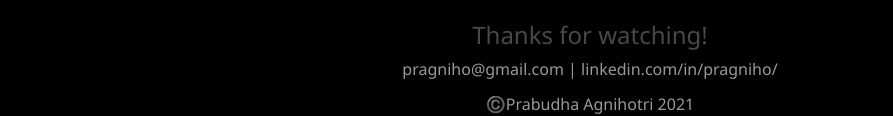
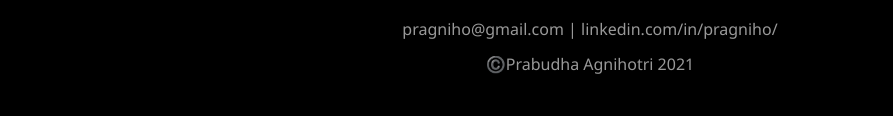
Before and after one commit to Prabudha06/portfolio, a website: page CrisisEvent.html in a window 1280 px wide. Shown: the part 6886-7002 px from the top of the page, without its empty margins (50-943 px from the left). Drawn offline with nearby package versions, Linux system fonts and the light colour scheme.

Commit message:
remove thank you

```diff
--- a/CrisisEvent.html
+++ b/CrisisEvent.html
@@ -93,7 +93,7 @@
 
 		 <footer class="text-center footer" style="color:#999999;">
       <section class="container">
-        <h2 class="title"style="color:#484848;">Thanks for watching!</h2>
+
         <p>pragniho@gmail.com | linkedin.com/in/pragniho/</p>
 		<p>©️Prabudha Agnihotri 2021</p>
       </section>
```
